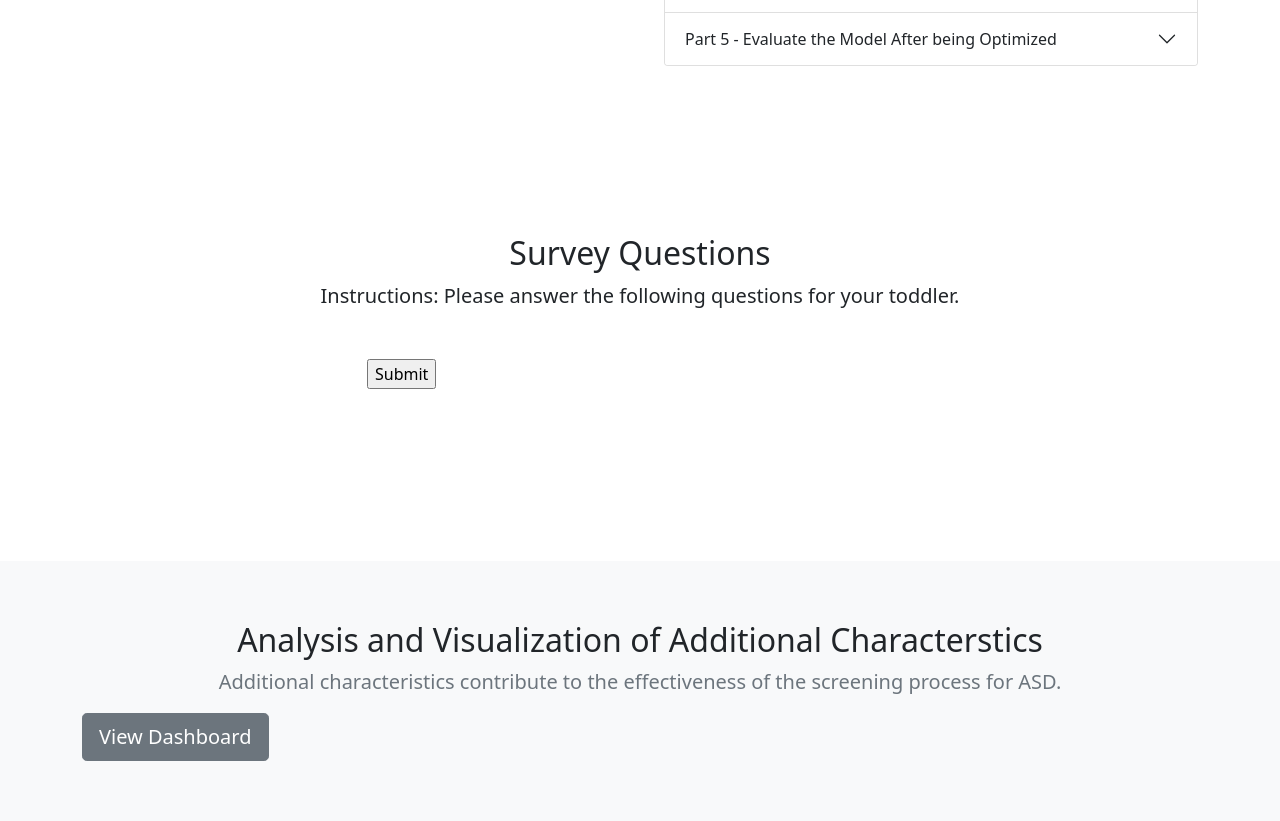
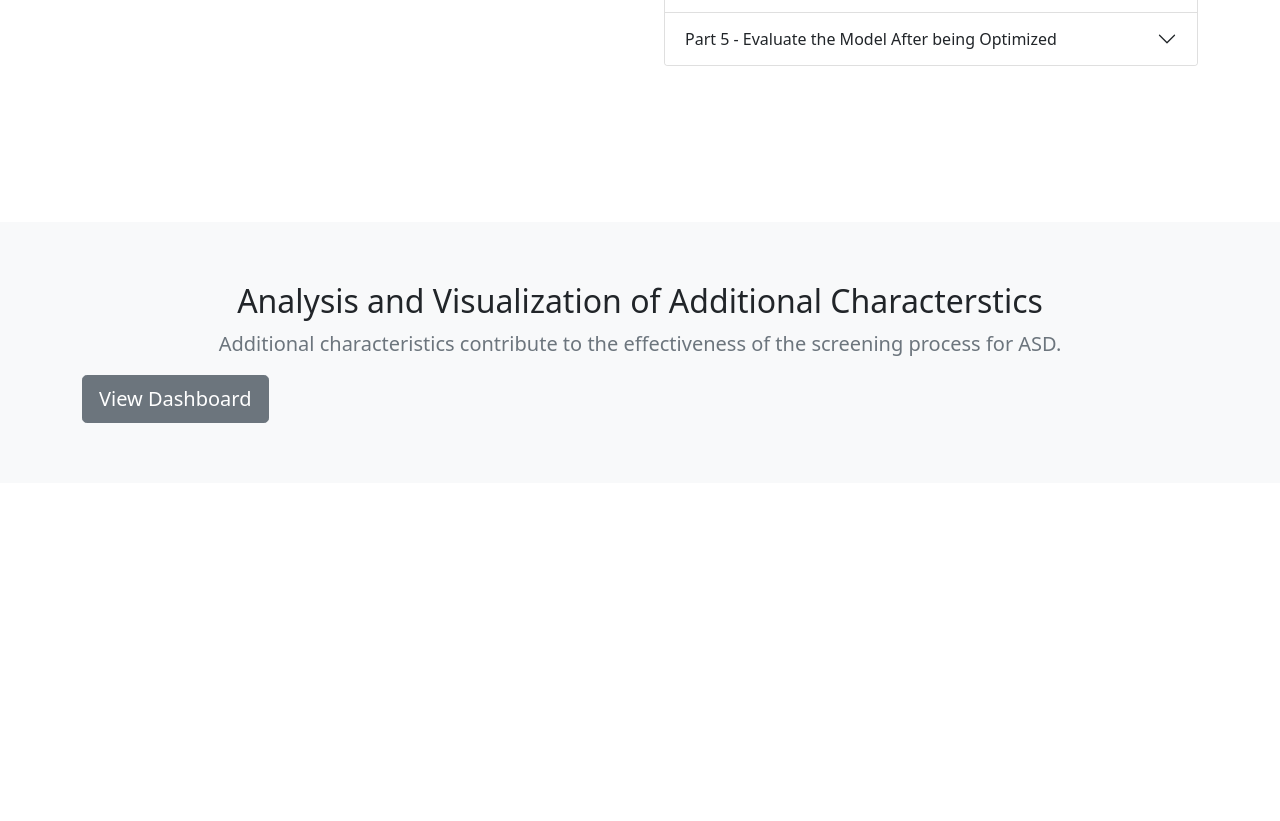
Before and after one commit to JessicaRBailey/AutismML, a Flask app: page / in a window 1280 px wide. Shown: the part 2919-3740 px from the top of the page. After the commit the page ends 3342 px from the top, so only its background shows below. Run offline with Flask 3, Linux system fonts and the light colour scheme; parts of the project's set-up code (start-up, migrations or seed data) failed here and were passed over.

Commit message:
remove survey link on index.html

```diff
--- a/templates/index.html
+++ b/templates/index.html
@@ -384,42 +384,6 @@
 
 
 
-    <!-- adding survey questions -->
-    <section id="survey">
-        <div class="container-lg">
-
-          <div class="text-center">
-            <h2>Survey Questions</h2>
-            <p class="lead">Instructions: Please answer the following questions for your toddler.</p>
-          </div>
-          <div class="row justify-content-center my-5">
-            <div class="col-lg-6">
-
-                <form method="POST" action="/survey">
-                    {% for question in surveyQuestions %}
-                    <div class="question">
-                        <p>{{ question }}</p>
-                        {% if loop.index == 11 %}
-                        <select name="option_{{ loop.index }}">
-                            {% for age in range(12, 37) %}
-                            <option value="{{ age }}">{{ age }}</option>
-                            {% endfor %}
-                        </select>
-                        {% else %}
-                        <select name="option_{{ loop.index }}">
-                            {% for option in optionList %}
-                            <option value="{{ option[0] }}">{{ option[1] }}</option>
-                            {% endfor %}
-                        </select>
-                        {% endif %}
-                    </div>
-                    {% endfor %}
-                    <input type="submit" value="Submit">
-                </form>
-            </div>
-          </div>
-        </div>
-      </section>
 
       <!-- This section is dedicated to the analysis and visualization of additional characteristics for ASD screening. -->
     <section id="Analysis" class="bg-light mt-5">
```
Also changed, not shown: Resources/survey_responses.json (+42 -0 lines), Resources/survey_responses.db.
